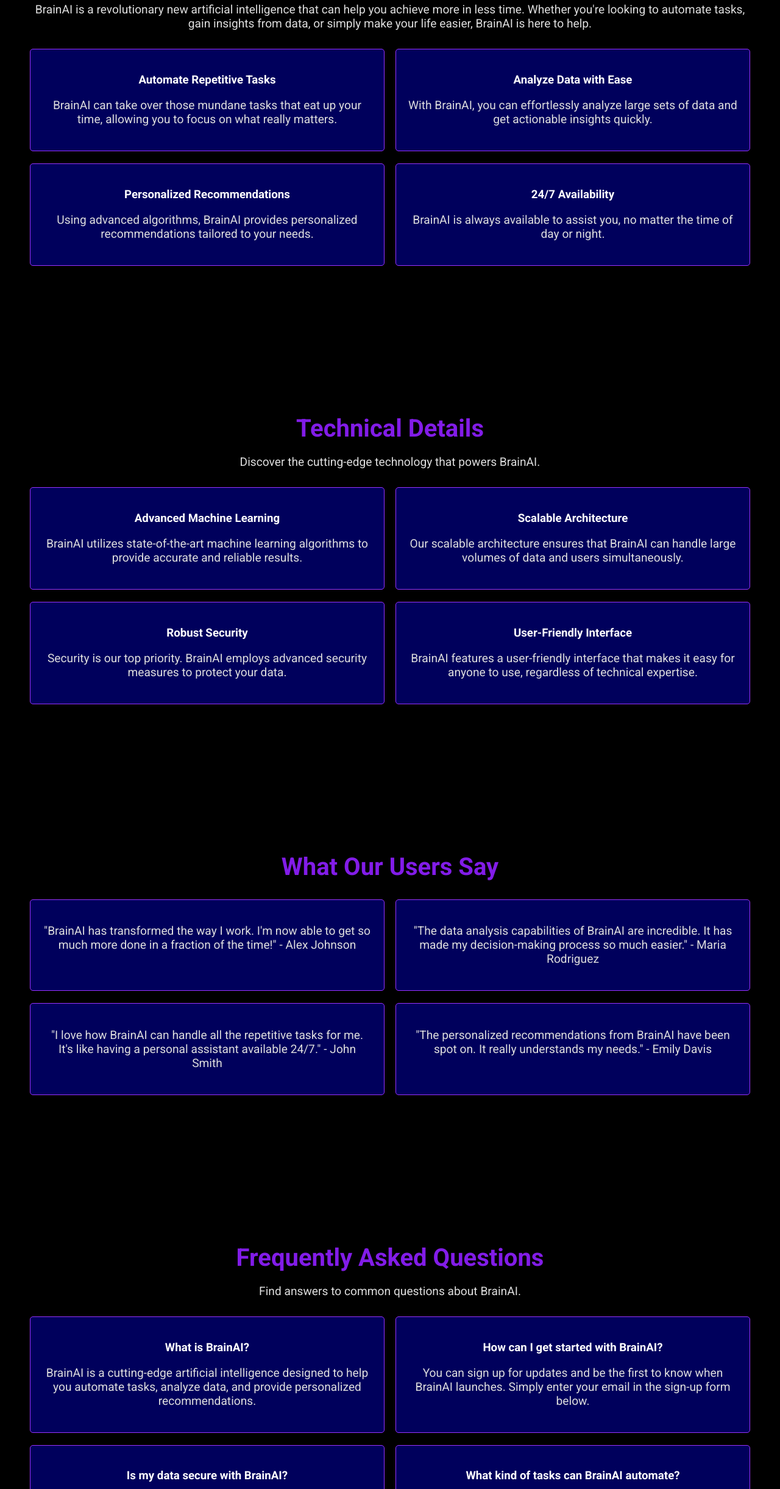
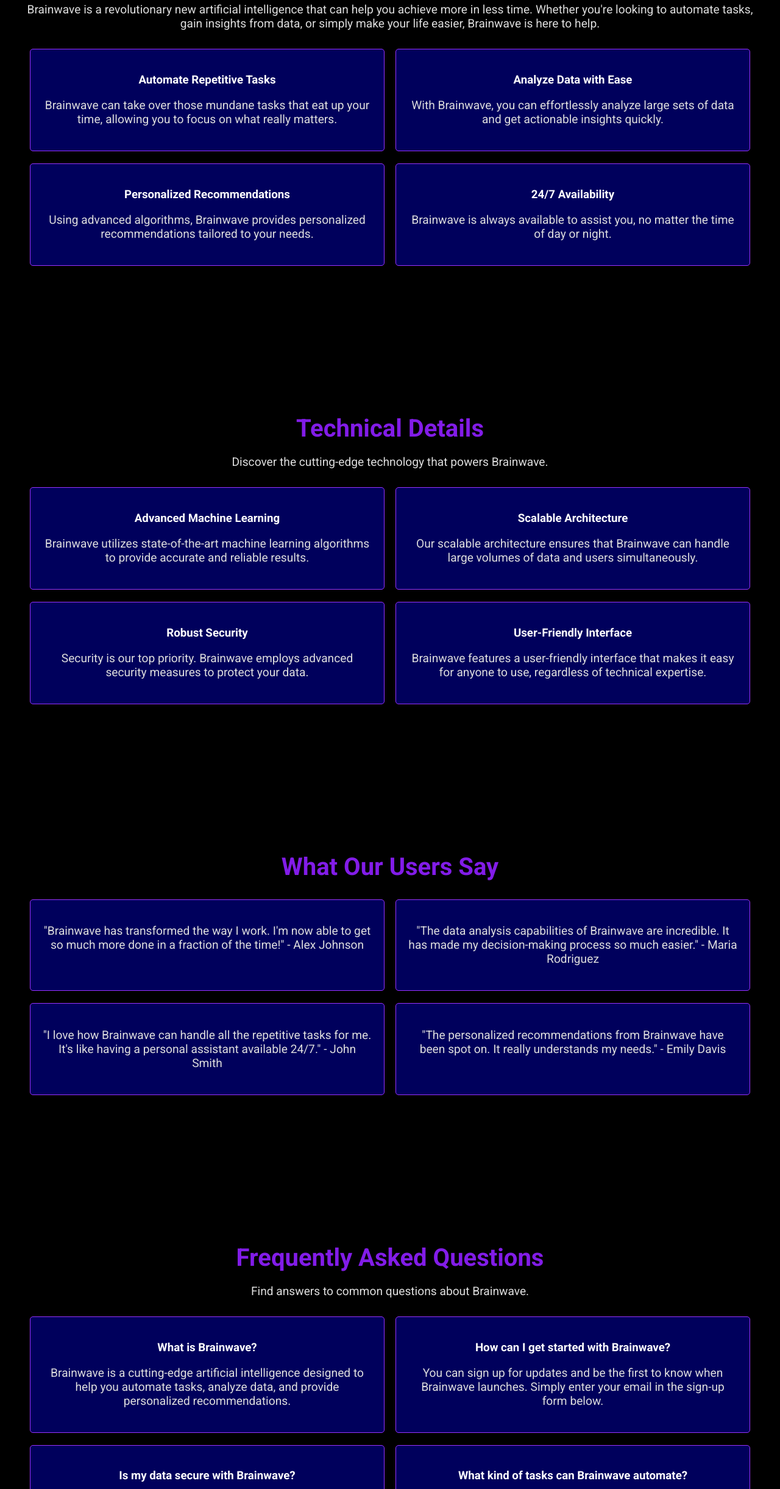
Before and after one commit to ibollaneza/genius-ai, a plain HTML site: page index.html in a window 1280 px wide. Shown: the part 358-2800 px from the top of the page at 61% size. Drawn offline with nearby package versions, Linux system fonts and the light colour scheme.

Commit message:
Update index.html

```diff
--- a/index.html
+++ b/index.html
@@ -3,7 +3,7 @@
 <head>
     <meta charset="UTF-8">
     <meta name="viewport" content="width=device-width, initial-scale=1.0">
-    <title>BrainAI - The Future of Intelligence</title>
+    <title>Brainwave - The Future of Intelligence</title>
     <link href="https://cdnjs.cloudflare.com/ajax/libs/aos/2.3.4/aos.css" rel="stylesheet">
     <style>
         @import url('https://fonts.googleapis.com/css2?family=Roboto:wght@400;700&display=swap');
@@ -223,9 +223,9 @@
 <body>
     <div class="overlay"></div>
     <header class="header">
-        <img src="https://github.com/ibollaneza/genius-ai/blob/745dad2569a13be3ef1016b050d1031448dd9feb/u3462134296_A_futuristic_digital_landscape_with_a_glowing_hum_c2e4ed63-14f7-439f-a02f-cf954080ae0a_3.png?raw=true" alt="BrainAI Logo">
+        <img src="https://github.com/ibollaneza/genius-ai/blob/745dad2569a13be3ef1016b050d1031448dd9feb/u3462134296_A_futuristic_digital_landscape_with_a_glowing_hum_c2e4ed63-14f7-439f-a02f-cf954080ae0a_3.png?raw=true" alt="Brainwave Logo">
         <div class="header-content">
-            <h1>BrainAI</h1>
+            <h1>Brainwave</h1>
             <nav class="navigation">
                 <a href="#learn-more">Learn More</a>
                 <a href="#technical-details">Technical Details</a>
@@ -238,24 +238,24 @@
 
     <section id="learn-more" class="section" data-aos="fade-up">
         <div class="container">
-            <h2>Why BrainAI?</h2>
-            <p>BrainAI is a revolutionary new artificial intelligence that can help you achieve more in less time. Whether you're looking to automate tasks, gain insights from data, or simply make your life easier, BrainAI is here to help.</p>
+            <h2>Why Brainwave?</h2>
+            <p>Brainwave is a revolutionary new artificial intelligence that can help you achieve more in less time. Whether you're looking to automate tasks, gain insights from data, or simply make your life easier, Brainwave is here to help.</p>
             <div class="features">
                 <div class="feature" data-aos="fade-up">
                     <h3>Automate Repetitive Tasks</h3>
-                    <p>BrainAI can take over those mundane tasks that eat up your time, allowing you to focus on what really matters.</p>
+                    <p>Brainwave can take over those mundane tasks that eat up your time, allowing you to focus on what really matters.</p>
                 </div>
                 <div class="feature" data-aos="fade-up" data-aos-delay="100">
                     <h3>Analyze Data with Ease</h3>
-                    <p>With BrainAI, you can effortlessly analyze large sets of data and get actionable insights quickly.</p>
+                    <p>With Brainwave, you can effortlessly analyze large sets of data and get actionable insights quickly.</p>
                 </div>
                 <div class="feature" data-aos="fade-up" data-aos-delay="200">
                     <h3>Personalized Recommendations</h3>
-                    <p>Using advanced algorithms, BrainAI provides personalized recommendations tailored to your needs.</p>
+                    <p>Using advanced algorithms, Brainwave provides personalized recommendations tailored to your needs.</p>
                 </div>
                 <div class="feature" data-aos="fade-up" data-aos-delay="300">
                     <h3>24/7 Availability</h3>
-                    <p>BrainAI is always available to assist you, no matter the time of day or night.</p>
+                    <p>Brainwave is always available to assist you, no matter the time of day or night.</p>
                 </div>
             </div>
         </div>
@@ -264,23 +264,23 @@
     <section id="technical-details" class="section" data-aos="fade-up">
         <div class="container">
             <h2>Technical Details</h2>
-            <p>Discover the cutting-edge technology that powers BrainAI.</p>
+            <p>Discover the cutting-edge technology that powers Brainwave.</p>
             <div class="technical-details">
                 <div class="technical-detail" data-aos="fade-up">
                     <h3>Advanced Machine Learning</h3>
-                    <p>BrainAI utilizes state-of-the-art machine learning algorithms to provide accurate and reliable results.</p>
+                    <p>Brainwave utilizes state-of-the-art machine learning algorithms to provide accurate and reliable results.</p>
                 </div>
                 <div class="technical-detail" data-aos="fade-up" data-aos-delay="100">
                     <h3>Scalable Architecture</h3>
-                    <p>Our scalable architecture ensures that BrainAI can handle large volumes of data and users simultaneously.</p>
+                    <p>Our scalable architecture ensures that Brainwave can handle large volumes of data and users simultaneously.</p>
                 </div>
                 <div class="technical-detail" data-aos="fade-up" data-aos-delay="200">
                     <h3>Robust Security</h3>
-                    <p>Security is our top priority. BrainAI employs advanced security measures to protect your data.</p>
+                    <p>Security is our top priority. Brainwave employs advanced security measures to protect your data.</p>
                 </div>
                 <div class="technical-detail" data-aos="fade-up" data-aos-delay="300">
                     <h3>User-Friendly Interface</h3>
-                    <p>BrainAI features a user-friendly interface that makes it easy for anyone to use, regardless of technical expertise.</p>
+                    <p>Brainwave features a user-friendly interface that makes it easy for anyone to use, regardless of technical expertise.</p>
                 </div>
             </div>
         </div>
@@ -291,16 +291,16 @@
             <h2>What Our Users Say</h2>
             <div class="testimonials">
                 <div class="testimonial" data-aos="fade-up">
-                    <p>"BrainAI has transformed the way I work. I'm now able to get so much more done in a fraction of the time!" - Alex Johnson</p>
+                    <p>"Brainwave has transformed the way I work. I'm now able to get so much more done in a fraction of the time!" - Alex Johnson</p>
                 </div>
                 <div class="testimonial" data-aos="fade-up" data-aos-delay="100">
-                    <p>"The data analysis capabilities of BrainAI are incredible. It has made my decision-making process so much easier." - Maria Rodriguez</p>
+                    <p>"The data analysis capabilities of Brainwave are incredible. It has made my decision-making process so much easier." - Maria Rodriguez</p>
                 </div>
                 <div class="testimonial" data-aos="fade-up" data-aos-delay="200">
-                    <p>"I love how BrainAI can handle all the repetitive tasks for me. It's like having a personal assistant available 24/7." - John Smith</p>
+                    <p>"I love how Brainwave can handle all the repetitive tasks for me. It's like having a personal assistant available 24/7." - John Smith</p>
                 </div>
                 <div class="testimonial" data-aos="fade-up" data-aos-delay="300">
-                    <p>"The personalized recommendations from BrainAI have been spot on. It really understands my needs." - Emily Davis</p>
+                    <p>"The personalized recommendations from Brainwave have been spot on. It really understands my needs." - Emily Davis</p>
                 </div>
             </div>
         </div>
@@ -309,23 +309,23 @@
     <section id="faq" class="section" data-aos="fade-up">
         <div class="container">
             <h2>Frequently Asked Questions</h2>
-            <p>Find answers to common questions about BrainAI.</p>
+            <p>Find answers to common questions about Brainwave.</p>
             <div class="faq">
                 <div class="faq-item" data-aos="fade-up">
-                    <h3>What is BrainAI?</h3>
-                    <p>BrainAI is a cutting-edge artificial intelligence designed to help you automate tasks, analyze data, and provide personalized recommendations.</p>
+                    <h3>What is Brainwave?</h3>
+                    <p>Brainwave is a cutting-edge artificial intelligence designed to help you automate tasks, analyze data, and provide personalized recommendations.</p>
                 </div>
                 <div class="faq-item" data-aos="fade-up" data-aos-delay="100">
-                    <h3>How can I get started with BrainAI?</h3>
-                    <p>You can sign up for updates and be the first to know when BrainAI launches. Simply enter your email in the sign-up form below.</p>
+                    <h3>How can I get started with Brainwave?</h3>
+                    <p>You can sign up for updates and be the first to know when Brainwave launches. Simply enter your email in the sign-up form below.</p>
                 </div>
                 <div class="faq-item" data-aos="fade-up" data-aos-delay="200">
-                    <h3>Is my data secure with BrainAI?</h3>
+                    <h3>Is my data secure with Brainwave?</h3>
                     <p>Yes, security is our top priority. We use advanced security measures to ensure that your data is protected at all times.</p>
                 </div>
                 <div class="faq-item" data-aos="fade-up" data-aos-delay="300">
-                    <h3>What kind of tasks can BrainAI automate?</h3>
-                    <p>BrainAI can automate a wide range of tasks, including data entry, email responses, scheduling, and much more.</p>
+                    <h3>What kind of tasks can Brainwave automate?</h3>
+                    <p>Brainwave can automate a wide range of tasks, including data entry, email responses, scheduling, and much more.</p>
                 </div>
             </div>
         </div>
@@ -333,8 +333,8 @@
 
     <section id="cta" class="cta" data-aos="fade-up">
         <div class="container">
-            <h2>Get Ready for BrainAI</h2>
-            <p>Sign up now to be the first to know when BrainAI launches!</p>
+            <h2>Get Ready for Brainwave</h2>
+            <p>Sign up now to be the first to know when Brainwave launches!</p>
             <form id="signup-form">
                 <input type="email" id="email" placeholder="Enter your email" required>
                 <button type="submit" class="btn">Sign Up</button>
@@ -345,7 +345,7 @@
 
     <footer>
         <div class="container">
-            <p>&copy; 2025 BrainAI. All rights reserved.</p>
+            <p>&copy; 2025 Brainwave. All rights reserved.</p>
             <p><a href="#privacy">Privacy Policy</a> | <a href="#terms">Terms of Service</a></p>
         </div>
     </footer>
@@ -358,7 +358,7 @@
             const messageElement = document.getElementById('signup-message');
 
             if (email) {
-                messageElement.textContent = 'Thank you for signing up! We will notify you when BrainAI launches.';
+                messageElement.textContent = 'Thank you for signing up! We will notify you when Brainwave launches.';
                 messageElement.style.color = 'green';
             } else {
                 messageElement.textContent = 'Please enter a valid email address.';
```
